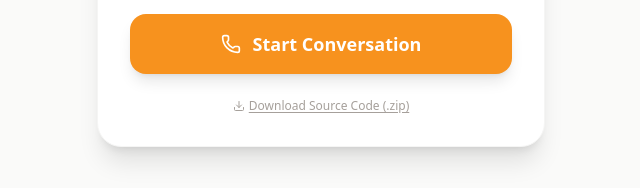
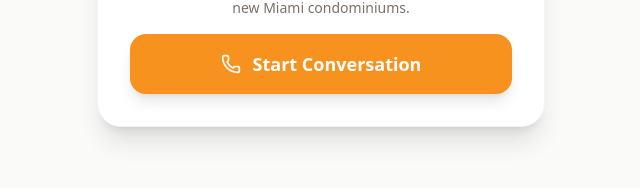
Before and after one commit to JBedoy/havana-enclave-assistant, a React (Vite) app: page / in a window 1280 px wide. Shown: the part 538-726 px from the top of the page, without its empty margins (319-959 px from the left). Built offline with nearby package versions, Linux system fonts and the light colour scheme.

Commit message:
Update App.tsx

```diff
--- a/src/App.tsx
+++ b/src/App.tsx
@@ -1,67 +1,9 @@
-import React, { useState } from 'react';
-import { Mic, MicOff, Phone, PhoneOff, Loader2, AudioLines, Building2, Download } from 'lucide-react';
+import React from 'react';
+import { Mic, MicOff, Phone, PhoneOff, Loader2, AudioLines, Building2 } from 'lucide-react';
 import { useLiveAudio } from './hooks/useLiveAudio';
-import JSZip from 'jszip';
-
-// Import raw file contents for the zip download
-import packageJson from '../package.json?raw';
-import viteConfig from '../vite.config.ts?raw';
-import indexHtml from '../index.html?raw';
-import mainTsx from './main.tsx?raw';
-import appTsx from './App.tsx?raw';
-import indexCss from './index.css?raw';
-import systemInstructionTs from './systemInstruction.ts?raw';
-import useLiveAudioTs from './hooks/useLiveAudio.ts?raw';
-import tsconfigJson from '../tsconfig.json?raw';
-import gitignore from '../.gitignore?raw';
 
 export default function App() {
   const { isConnected, isConnecting, isSpeaking, error, connect, disconnect } = useLiveAudio();
-  const [isZipping, setIsZipping] = useState(false);
-
-  const handleDownloadZip = async () => {
-    setIsZipping(true);
-    try {
-      const zip = new JSZip();
-
-      // Add root files
-      zip.file('package.json', packageJson);
-      zip.file('vite.config.ts', viteConfig);
-      zip.file('index.html', indexHtml);
-      zip.file('tsconfig.json', tsconfigJson);
-      zip.file('.gitignore', gitignore);
-      zip.file('.env.example', 'GEMINI_API_KEY=your_api_key_here\n');
-
-      // Add src files
-      zip.folder('src');
-      zip.file('src/main.tsx', mainTsx);
-      zip.file('src/App.tsx', appTsx);
-      zip.file('src/index.css', indexCss);
-      zip.file('src/systemInstruction.ts', systemInstructionTs);
-
-      // Add hooks
-      zip.folder('src/hooks');
-      zip.file('src/hooks/useLiveAudio.ts', useLiveAudioTs);
-
-      // Generate the zip file
-      const blob = await zip.generateAsync({ type: 'blob' });
-
-      // Trigger download
-      const url = window.URL.createObjectURL(blob);
-      const a = document.createElement('a');
-      a.href = url;
-      a.download = 'havana-enclave-app.zip';
-      document.body.appendChild(a);
-      a.click();
-      window.URL.revokeObjectURL(url);
-      document.body.removeChild(a);
-    } catch (err) {
-      console.error('Failed to generate zip', err);
-      alert('Failed to generate zip file. Please try again.');
-    } finally {
-      setIsZipping(false);
-    }
-  };
 
   return (
     <div className="min-h-screen bg-stone-50 text-stone-900 font-sans flex flex-col items-center justify-center p-6">
@@ -161,20 +103,6 @@ export default function App() {
             )}
           </button>
 
-          {/* Download Source Code Link */}
-          <button
-            onClick={handleDownloadZip}
-            disabled={isZipping}
-            className="mt-6 text-xs text-stone-400 hover:text-[#f7921e] transition-colors underline underline-offset-2 flex items-center justify-center gap-1"
-          >
-            {isZipping ? (
-              <Loader2 className="w-3 h-3 animate-spin" />
-            ) : (
-              <Download className="w-3 h-3" />
-            )}
-            {isZipping ? 'Bundling Source Code...' : 'Download Source Code (.zip)'}
-          </button>
-
         </div>
 
       </div>
```
